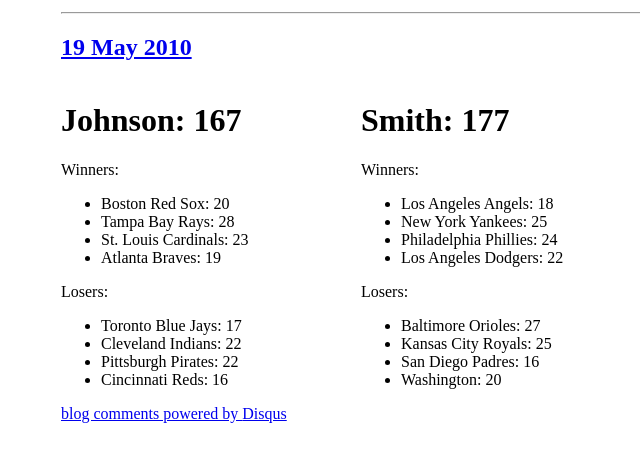
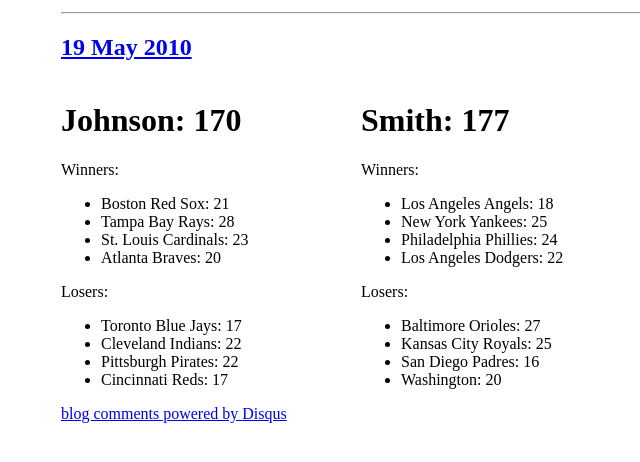
Before and after one commit to travisj/thebet, a Jekyll site: the page built from _posts/2010-05-19-Results.markdown, in a window 1280 px wide. Shown: the part 247-709 px from the top of the page, without its empty margins (279-919 px from the left). Built offline with Jekyll 4.4.1, drawn with Linux system fonts in a browser that asks for light colours; nearby versions of some CDN libraries; Markdown is read by kramdown in place of the engine named in the settings; comment, search, counter and statistics services are not loaded.

Commit message:
adding todays results

```diff
--- a/_posts/2010-05-19-Results.markdown
+++ b/_posts/2010-05-19-Results.markdown
@@ -1,15 +1,15 @@
 ---
 layout: post
-johnson: 167
+johnson: 170
 smith: 177
 tor: 17
 cle: 22
-bos: 20
+bos: 21
 tam: 28
 pit: 22
-cin: 16
+cin: 17
 stl: 23
-atl: 19
+atl: 20
 bal: 27
 kan: 25
 nyy: 25
```
Also changed, not shown: _json/history.json (+1 -1 lines).
